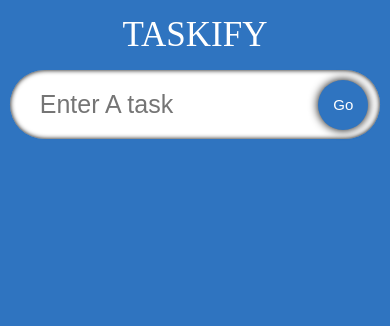
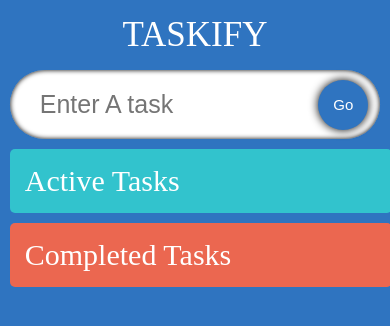
Before and after one commit to Samiomidi/taski, a React (Create React App) app: page / in a window 390 px wide. Shown: the top 326 px of the page. Built offline with nearby package versions, Linux system fonts and the light colour scheme.

Commit message:
dragable added

```diff
--- a/src/App.tsx
+++ b/src/App.tsx
@@ -3,10 +3,11 @@
 import InputField from "./components/InputField";
 import { Todo } from "./model";
 import TodoList from "./components/TodoList";
+import { DragDropContext, DropResult } from "react-beautiful-dnd";
 const App: React.FC = () => {
   const [todo, setTodo] = useState<string>("");
   const [todos, setTodos] = useState<Todo[]>([]);
-
+  const [completedTodos, setCompletedTodos] = useState<Todo[]>([]);
   const addHandler = (e: React.FormEvent) => {
     e.preventDefault();
     if (todo) {
@@ -14,13 +15,47 @@
       setTodo("");
     }
   };
+  const onDragEnd = (result: DropResult) => {
+    const { source, destination } = result;
+    if (!destination) return;
+    if (
+      destination.droppableId === source.droppableId &&
+      destination.index === source.index
+    )
+      return;
+    let add,
+      active = todos,
+      complete = completedTodos;
+
+    if (source.droppableId === "TodosList") {
+      add = active[source.index];
+      active.splice(source.index, 1);
+    } else {
+      add = complete[source.index];
+      complete.splice(source.index, 1);
+    }
+    if (destination.droppableId === "TodosList") {
+      active.splice(destination.index, 0, add);
+    } else {
+      complete.splice(destination.index, 0, add);
+    }
+    setCompletedTodos(complete);
+    setTodos(active);
+  };
 
   return (
-    <div className="App">
-      <span className="heading">Taskify</span>
-      <InputField todo={todo} setTodo={setTodo} addHandler={addHandler} />
-      <TodoList todos={todos} setTodos={setTodos} />
-    </div>
+    <DragDropContext onDragEnd={onDragEnd}>
+      <div className="App">
+        <span className="heading">Taskify</span>
+        <InputField todo={todo} setTodo={setTodo} addHandler={addHandler} />
+        <TodoList
+          todos={todos}
+          setTodos={setTodos}
+          CompletedTodos={completedTodos}
+          setCompletedTodos={setCompletedTodos}
+        />
+      </div>
+    </DragDropContext>
   );
 };
 
--- a/src/components/SingleTodo.tsx
+++ b/src/components/SingleTodo.tsx
@@ -2,13 +2,15 @@
 import { Todo } from "../model";
 import { AiFillEdit, AiFillDelete } from "react-icons/ai";
 import { MdDone } from "react-icons/md";
+import { Draggable } from "react-beautiful-dnd";
 
 interface Props {
+  index: number;
   todo: Todo;
   todos: Todo[];
   setTodos: React.Dispatch<React.SetStateAction<Todo[]>>;
 }
-const SingleTodo = ({ todo, todos, setTodos }: Props) => {
+const SingleTodo = ({ index, todo, todos, setTodos }: Props) => {
   const [edit, setEdit] = useState<boolean>(false);
   const [editTodo, setEditTodo] = useState<string>(todo.todo);
   const doneHandler = (id: number) => {
@@ -35,7 +37,15 @@
     setTodos(todos.filter((todo) => todo.id !== id));
   };
   return (
-    <form className="todos__single" onSubmit={(e) => editHandler(e, todo.id)}>
+    <Draggable draggableId={todo.id.toString()} index={index}>
+      {(provided) => (
+        <form
+          className="todos__single"
+          onSubmit={(e) => editHandler(e, todo.id)}
+          {...provided.dragHandleProps}
+          {...provided.draggableProps}
+          ref={provided.innerRef}
+        >
           {edit ? (
             <input
               ref={inputRef}
@@ -68,6 +78,8 @@
             </span>
           </div>
         </form>
+      )}
+    </Draggable>
   );
 };
 
--- a/src/components/TodoList.tsx
+++ b/src/components/TodoList.tsx
@@ -1,22 +1,67 @@
 import React from "react";
-import "./styles.css";
 import { Todo } from "../model";
 import SingleTodo from "./SingleTodo";
-interface Props {
-  todos: Todo[];
-  setTodos: React.Dispatch<React.SetStateAction<Todo[]>>;
+import { Droppable } from "react-beautiful-dnd";
+
+interface props {
+  todos: Array<Todo>;
+  setTodos: React.Dispatch<React.SetStateAction<Array<Todo>>>;
+  setCompletedTodos: React.Dispatch<React.SetStateAction<Array<Todo>>>;
+  CompletedTodos: Array<Todo>;
 }
-const TodoList: React.FC<Props> = ({ todos, setTodos }) => {
+
+const TodoList: React.FC<props> = ({
+  todos,
+  setTodos,
+  CompletedTodos,
+  setCompletedTodos,
+}) => {
   return (
-    <div className="todos">
-      {todos.map((todo) => (
-        <SingleTodo
-          key={todo.id}
-          todo={todo}
-          todos={todos}
-          setTodos={setTodos}
-        />
-      ))}
+    <div className="container">
+      <Droppable droppableId="TodosList">
+        {(provided, snapshot) => (
+          <div
+            className={`todos ${snapshot.isDraggingOver ? "dragactive" : ""}`}
+            ref={provided.innerRef}
+            {...provided.droppableProps}
+          >
+            <span className="todos__heading">Active Tasks</span>
+            {todos?.map((todo, index) => (
+              <SingleTodo
+                index={index}
+                todos={todos}
+                todo={todo}
+                key={todo.id}
+                setTodos={setTodos}
+              />
+            ))}
+            {provided.placeholder}
+          </div>
+        )}
+      </Droppable>
+      <Droppable droppableId="TodosRemove">
+        {(provided, snapshot) => (
+          <div
+            ref={provided.innerRef}
+            {...provided.droppableProps}
+            className={`todos  ${
+              snapshot.isDraggingOver ? "dragcomplete" : "remove"
+            }`}
+          >
+            <span className="todos__heading">Completed Tasks</span>
+            {CompletedTodos?.map((todo, index) => (
+              <SingleTodo
+                index={index}
+                todos={CompletedTodos}
+                todo={todo}
+                key={todo.id}
+                setTodos={setCompletedTodos}
+              />
+            ))}
+            {provided.placeholder}
+          </div>
+        )}
+      </Droppable>
     </div>
   );
 };
--- a/src/components/styles.css
+++ b/src/components/styles.css
@@ -43,21 +43,37 @@
   transform: scale(0.8);
   box-shadow: 0 0 5px black;
 }
+.container {
+  display: flex;
+  width: 95%;
+  margin-top: 10px;
+  justify-content: space-between;
+  align-items: flex-start;
+}
 
 .todos {
   display: flex;
-  justify-content: space-evenly;
-  width: 90%;
-  flex-wrap: wrap;
+  width: 47.5%;
+  flex-direction: column;
+  padding: 15px;
+  border-radius: 5px;
+  background-color: rgb(50, 195, 205);
 }
-
+.todos__heading {
+  font-size: 30px;
+  color: #fff;
+}
 .todos__single {
   display: flex;
-  width: 29.5%;
   border-radius: 5px;
   padding: 20px;
   margin-top: 15px;
   background-image: url("https://img.freepik.com/free-photo/crumpled-yellow-paper-background-close-up_60487-2390.jpg?size=626&ext=jpg");
+  transition: 0.2s;
+}
+.todos__single:hover {
+  box-shadow: 0 0 5px #000;
+  transform: scale(1.03);
 }
 .todos__single--text {
   flex: 1;
@@ -76,9 +92,9 @@
   cursor: pointer;
 }
 
-@media (max-width: 1200px) {
-  .todos__single {
-    width: 40%;
+@media (max-width: 1100px) {
+  .todos {
+    width: 45%;
   }
 }
 
@@ -88,8 +104,13 @@
   }
   .todos {
     width: 95%;
+    margin-bottom: 10px;
   }
-  .todos__single {
-    width: 100%;
+  .container {
+    width: 95%;
+    flex-direction: column;
   }
 }
+.remove {
+  background-color: rgb(235, 103, 80);
+}
```
Lines whose indentation alone changed are shown as unchanged.
